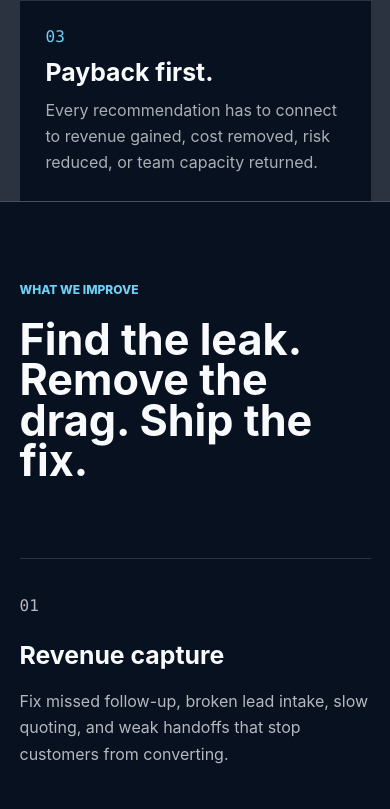
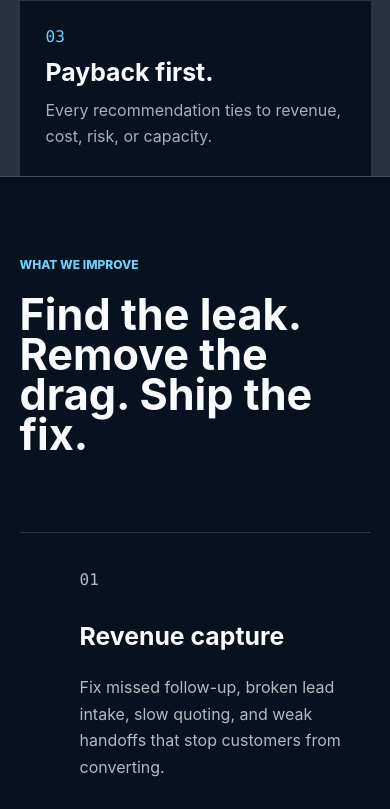
Before and after one commit to piu-base/realworksystems.com, a website: page index.html in a window 390 px wide. Shown: the part 1235-2044 px from the top of the page. Drawn offline with Linux system fonts and the light colour scheme.

Commit message:
Fix mobile offer section alignment

```diff
--- a/index.html
+++ b/index.html
@@ -91,7 +91,7 @@
         <div class="proof-item" data-reveal>
           <span>03</span>
           <strong>Payback first.</strong>
-          <p>Every recommendation has to connect to revenue gained, cost removed, risk reduced, or team capacity returned.</p>
+          <p>Every recommendation ties to revenue, cost, risk, or capacity.</p>
         </div>
       </section>
 
--- a/styles.css
+++ b/styles.css
@@ -982,14 +982,18 @@
   }
 
   .doorway {
-    grid-template-columns: 1fr;
-    gap: 8px;
+    grid-template-columns: 64px minmax(0, 1fr);
+    gap: 18px;
   }
 
-  .doorway-label,
+  .doorway-label {
+    grid-column: 1;
+    grid-row: 1 / span 2;
+  }
+
+  .doorway h3,
   .doorway p {
-    grid-column: auto;
-    grid-row: auto;
+    grid-column: 2;
   }
 
   .pricing-grid article {
@@ -1076,6 +1080,11 @@
     font-size: 1.55rem;
   }
 
+  .doorway {
+    grid-template-columns: 46px minmax(0, 1fr);
+    gap: 14px;
+  }
+
   .large-copy h2,
   .about-copy h2,
   .apply-copy h2,
```
